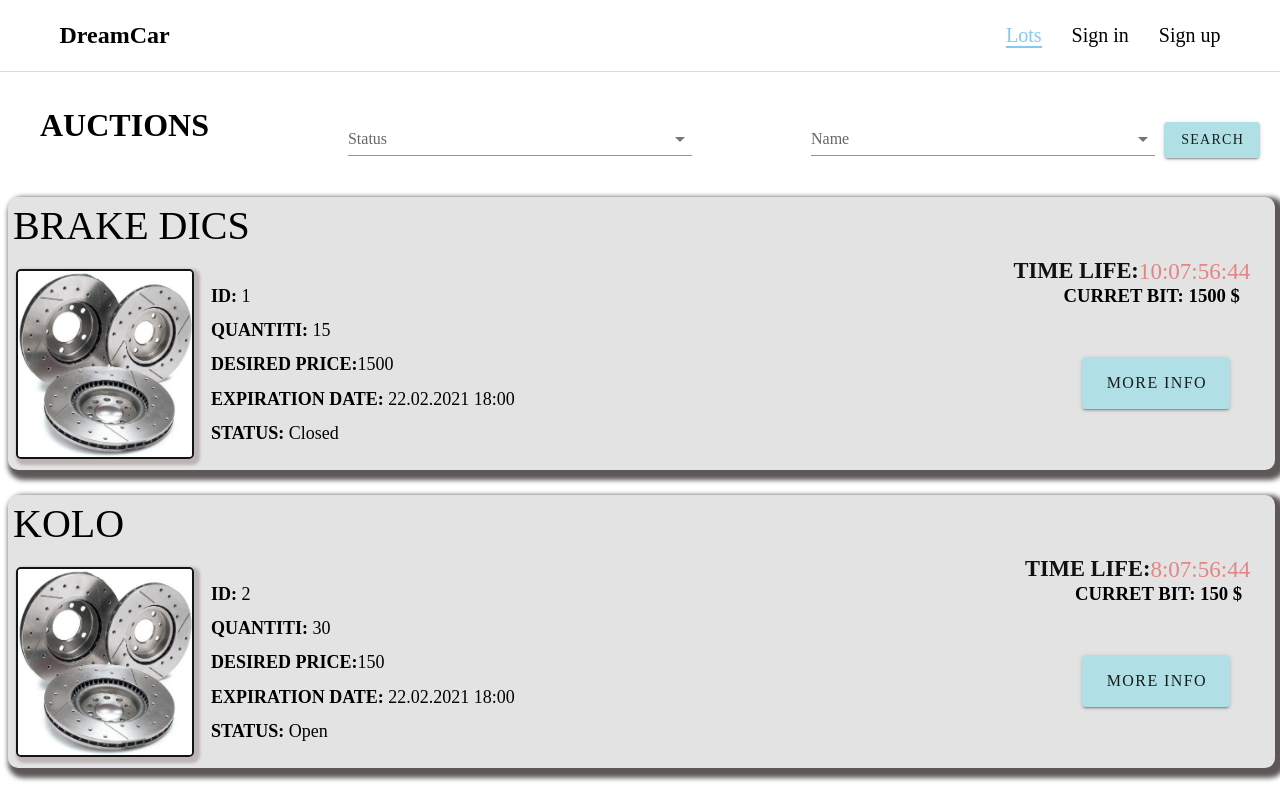
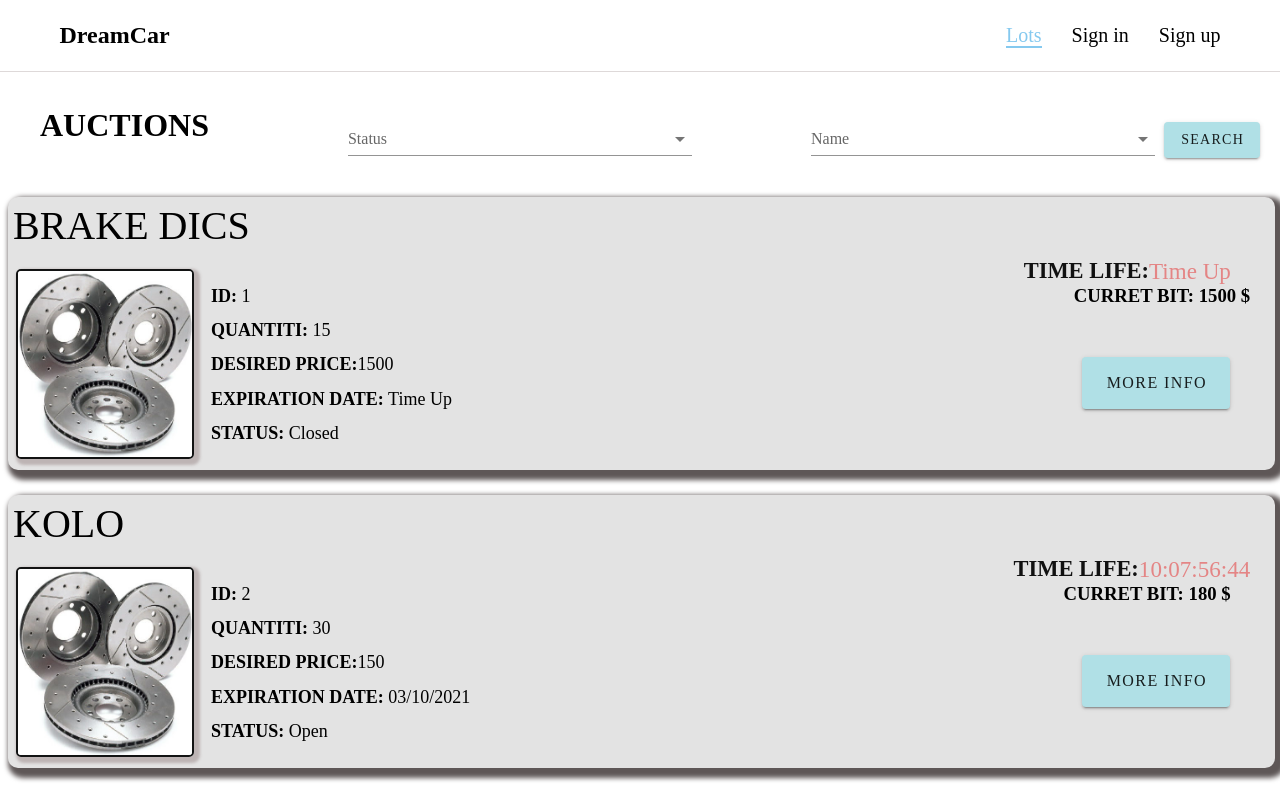
Before and after one commit to Biven160690/dreamcar, a Nuxt app: page /LOTS_SERGEY in a window 1280 px wide. Both pictures are taken after a click on the button "SEARCH". Built offline with nearby package versions, Linux system fonts and the light colour scheme.

Commit message:
change my modul for timer and status

```diff
--- a/components/lots_sergey/LOTS.vue
+++ b/components/lots_sergey/LOTS.vue
@@ -4,25 +4,15 @@
       <div class="thumb img">
         <h2 class="h2">{{ lots.name }}</h2>
         <a><img src="~/assets/img/dick1.jpg" alt="react" class="leftimg" /> </a>
-        <!-- <p class="p" v-if="lots.desired == lots.bit"> -->
-        <p class="p">
+          <p class="p">
           <strong>ID:</strong> {{ lots.id }}<br />
           <strong>QUANTITI:</strong> {{ lots.quantity }}<br />
           <strong>DESIRED PRICE:</strong>{{ lots.desired }} <br />
-          <strong>EXPIRATION DATE:</strong> {{ lots.expiratedate }}<br />
-          <!-- <strong>STATUS:</strong> Closed <br /> -->
+          <strong>EXPIRATION DATE:</strong> {{ lots.time }}<br />
           <strong>STATUS:</strong> {{ lots.status }} <br />
         </p>
-        <!-- <p class="p" v-else>
-          <strong>ID:</strong> {{ lots.id }}<br />
-          <strong>QUANTITI:</strong> {{ lots.quantity }}<br />
-          <strong>DESIRED PRICE:</strong> {{ lots.desired }} <br />
-          <strong>EXPIRATION DATE:</strong> {{ lots.expiratedate }}<br />
-          <strong>STATUS:</strong> {{ lots.status }} <br />
-        </p> -->
       </div>
       <div class="price">
-        <!-- <div class="timer" v-if="lots.desired !== lots.bit"> -->
         <div class="timer">
           <h3 id="h3">TIME LIFE:</h3>
           <timer v-bind:deadline="lots.time" class="size"> </timer>
@@ -31,17 +21,17 @@
           <h3>CURRET BIT: {{ lots.bit }} $</h3>
           <div class="button">
             <NuxtLink to="/" class="none">
-              <v-btn elevation="6" x-large color="#B0E0E6" @click='changeStatus'>MORE INFO</v-btn>
+              <v-btn elevation="6" x-large color="#B0E0E6" >MORE INFO</v-btn>
             </NuxtLink>
           </div>
-        </div>
+          </div>
       </div>
     </div>
   </div>
 </template>
 <script>
 import timer from "@/components/lots_sergey/timer.vue";
-import { mapGetters} from "vuex";
+import { mapGetters } from "vuex";
 export default {
   computed: mapGetters(["getAllLots"]),
   components: {
@@ -52,7 +42,6 @@ export default {
 </script>
 
 <style>
-
 .price /* див для правого угла  */ {
   display: flex;
   flex-direction: column;
@@ -88,7 +77,7 @@ export default {
   background-color: #e3e3e3;
   width: 99%;
   display: flex;
-  align-items:center;
+  align-items: center;
   justify-content: space-between;
   border-radius: 10px;
   padding: 5px; /* отступ внутри блоков*/
--- a/components/lots_sergey/SEARCH.vue
+++ b/components/lots_sergey/SEARCH.vue
@@ -1,5 +1,5 @@
 <template>
-<div class="parent" id="app" data-app >
+  <div class="parent" id="app" data-app>
     <div class="auctions">
       <h1>AUCTIONS</h1>
     </div>
@@ -18,22 +18,27 @@
       ></v-select>
     </div>
     <div class="button">
-      <v-btn elevation="6" color="#B0E0E6">Search</v-btn>
+      <v-btn elevation="6" color="#B0E0E6" @click="changeStatus">Search</v-btn>
     </div>
   </div>
 </template>
 
+<script>
+import { mapGetters, mapMutations} from "vuex";
+export default {
+  computed: mapGetters(["getAddStatus", "getAddName", "getAllLots"]),
+  methods: {
+    ...mapGetters(["getAllLots"]),
+    ...mapMutations(["changeStatus"]),
 
-<script>
-import { mapGetters } from "vuex";
-  export default {
-    computed: mapGetters(["getAddStatus", "getAddName"]),
-
+    push() {
+      this.changeStatus();
     }
+  }
+};
 </script>
 
 <style>
-
 .parent {
   display: flex;
   justify-content: space-between;
@@ -48,5 +53,4 @@ margin: 0px 0px 0px 70px;
 .auctions {
   padding: 35px 20px 0px 40px;
 }
-
 </style>
--- a/components/lots_sergey/timer.vue
+++ b/components/lots_sergey/timer.vue
@@ -10,12 +10,13 @@
       }}
     </p>
     <p v-if="!currentTime">
-      Times Up
+      Time Up
     </p>
   </div>
 </template>
 
 <script>
+import { mapMutations } from "vuex";
 export default {
   props: {
     deadline: {
@@ -36,6 +37,7 @@ export default {
     setTimeout(this.countdown, 1);
   },
   methods: {
+  ...mapMutations(["chanStatus"]),
     countdown() {
       let t = Date.parse(this.deadline) - Date.parse(new Date());
       let seconds = Math.floor((t / 1000) % 60);
@@ -53,8 +55,10 @@ export default {
         setTimeout(this.countdown, this.speed);
       } else {
         this.currentTime = null;
+        this.chanStatus(t)
       }
-    }
+    },
+
   }
 };
 </script>
--- a/store/modules/lot.js
+++ b/store/modules/lot.js
@@ -6,9 +6,8 @@ export default {
         id: 1,
         quantity: 15,
         desired: 1500,
-        expiratedate: "22.02.2021 18:00",
-        status: "Closed",
-        time: "03/10/2021",
+        status: "Open",
+        time: "03/18/2021",
         bit: 1500
       },
       {
@@ -16,15 +15,33 @@ export default {
         id: 2,
         quantity: 30,
         desired: 150,
-        expiratedate: "22.02.2021 18:00",
         status: "Open",
-        time: "03/08/2021",
-        bit: 150
+        time: "03/10/2021",
+        bit: 180
       }
     ],
 
     addStatus: ["Open", "Closed"],
     addName: ["KOLO", "BRAKE DICS"]
+  },
+
+  mutations: {
+    changeStatus(state) {
+      for (var i = 0; i < state.lots.length; i++) {
+        if (state.lots[i].desired == state.lots[i].bit) {
+          state.lots[i].status = "Closed", state.lots[i].time = "Time Up"
+        }
+      }
+    },
+    chanStatus(state) {
+      var time = new Date()
+      for (var i = 0; i < state.lots.length; i++) {
+        if ( Date.parse(state.lots[i].time) < time ) {
+
+           state.lots[i].status = "Closed";
+        }
+      }
+    }
   },
 
   getters: {
```
Also changed, not shown: store/modules/users.js (+4 -4 lines). Lines whose indentation alone changed are shown as unchanged.
